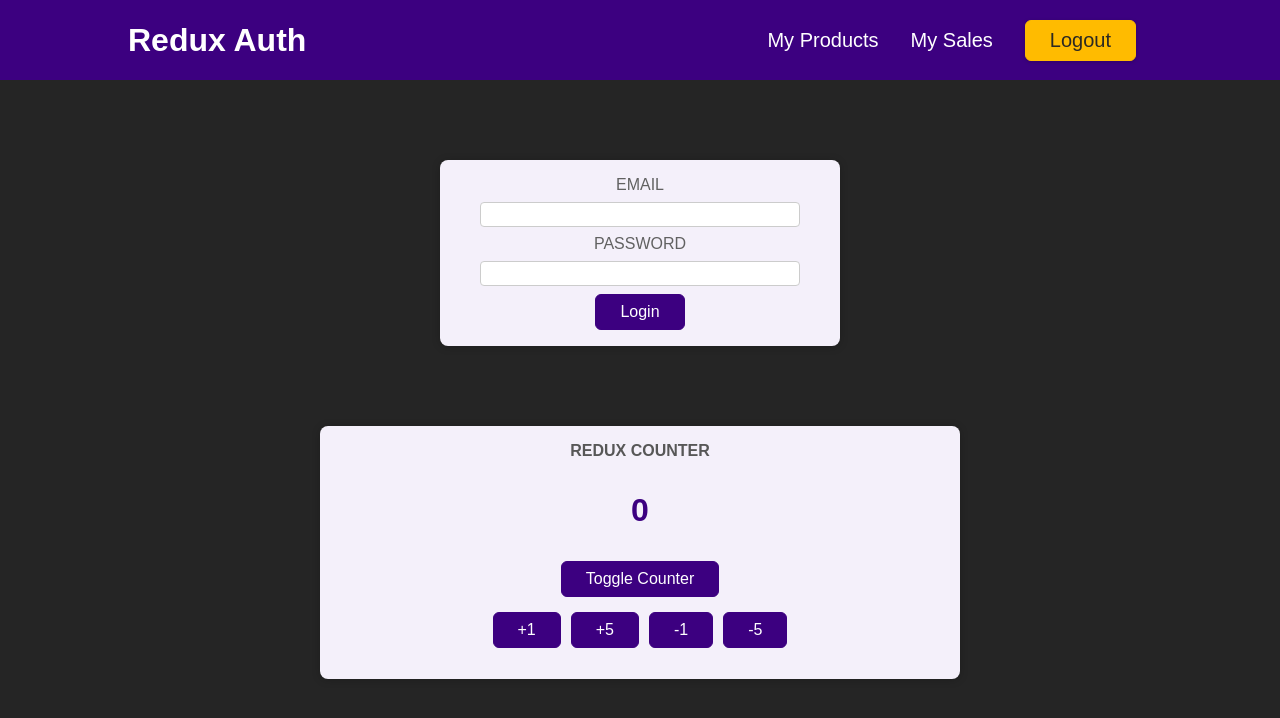
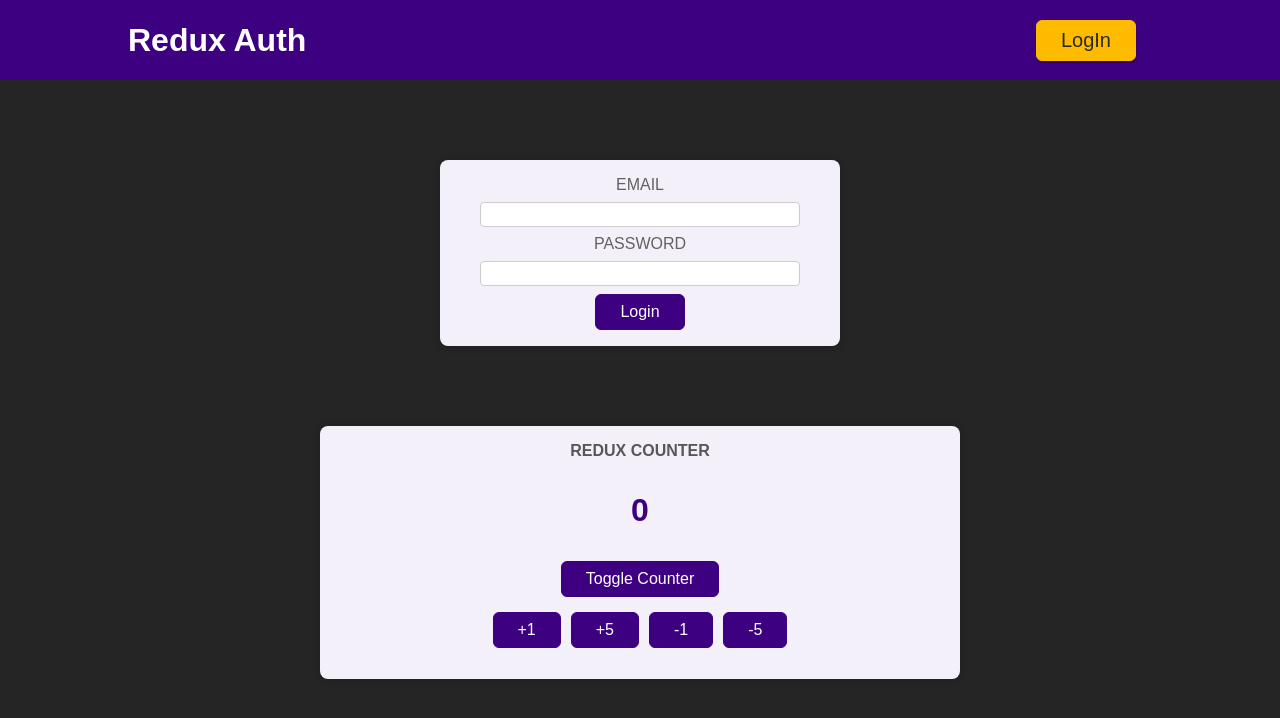
Before and after one commit to aadil42/Redux-counter, a React (Create React App) app: page / in a window 1280 px wide. Shown: the top 718 px of the page. Built offline with nearby package versions, Linux system fonts and the light colour scheme.

Commit message:
added login logout functionality

```diff
--- a/src/components/Header.js
+++ b/src/components/Header.js
@@ -1,10 +1,34 @@
+import { useSelector, useDispatch } from 'react-redux';
+
+// importinat auth actions
+import { authActions } from '../store';
+
+
 import classes from './Header.module.css';
 
+
 const Header = () => {
-  return (
-    <header className={classes.header}>
-      <h1>Redux Auth</h1>
-      <nav>
+
+  const isAuthenticated = useSelector(state => state.auth.isAuthenticated);
+  const dispatch = useDispatch();
+
+  const loginHandler = () => {
+    dispatch(authActions.logIn());
+  }
+  const logoutHandler = () => {
+    dispatch(authActions.logOut());
+  }
+
+  let nav = <nav>
+              <ul>
+                <li>
+                <button onClick={loginHandler}>LogIn</button>
+                </li>
+              </ul>
+            </nav>;
+
+  if(isAuthenticated) {
+    nav =  <nav>
                   <ul>
                     <li>
                       <a href='/'>My Products</a>
@@ -13,10 +37,16 @@ const Header = () => {
                       <a href='/'>My Sales</a>
                     </li>
                     <li>
-            <button>Logout</button>
+                    <button onClick={logoutHandler}>Logout</button>
                     </li>
                   </ul>
-      </nav>
+          </nav>;
+  }
+
+  return (
+    <header className={classes.header}>
+      <h1>Redux Auth</h1>
+      {nav}
     </header>
   );
 };
```
Lines whose indentation alone changed are shown as unchanged.
